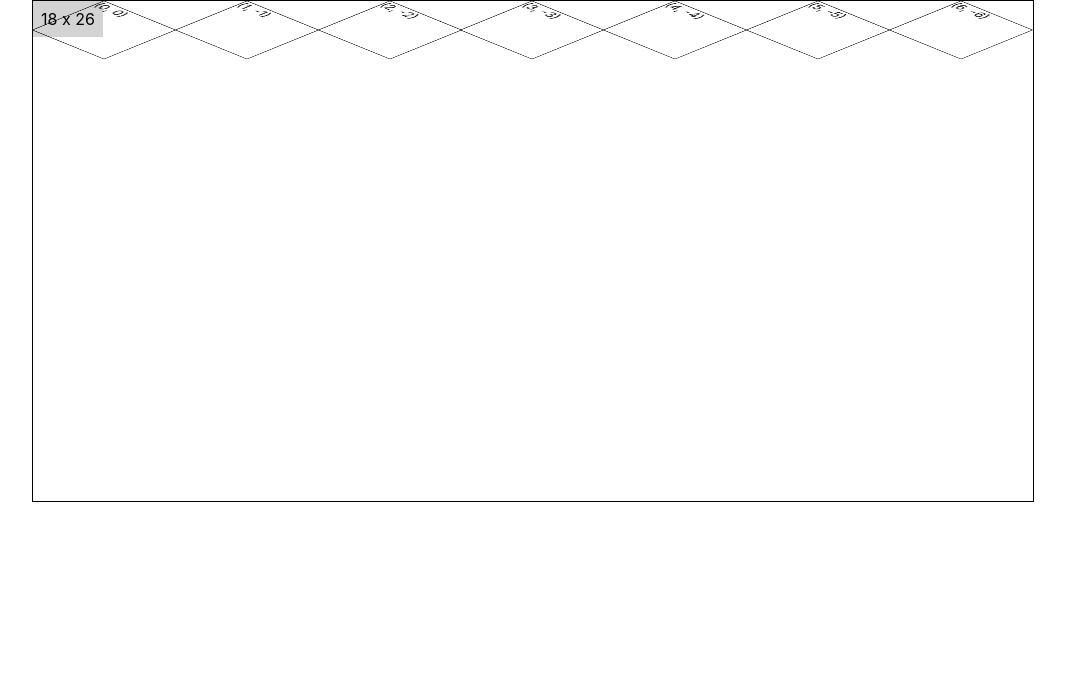
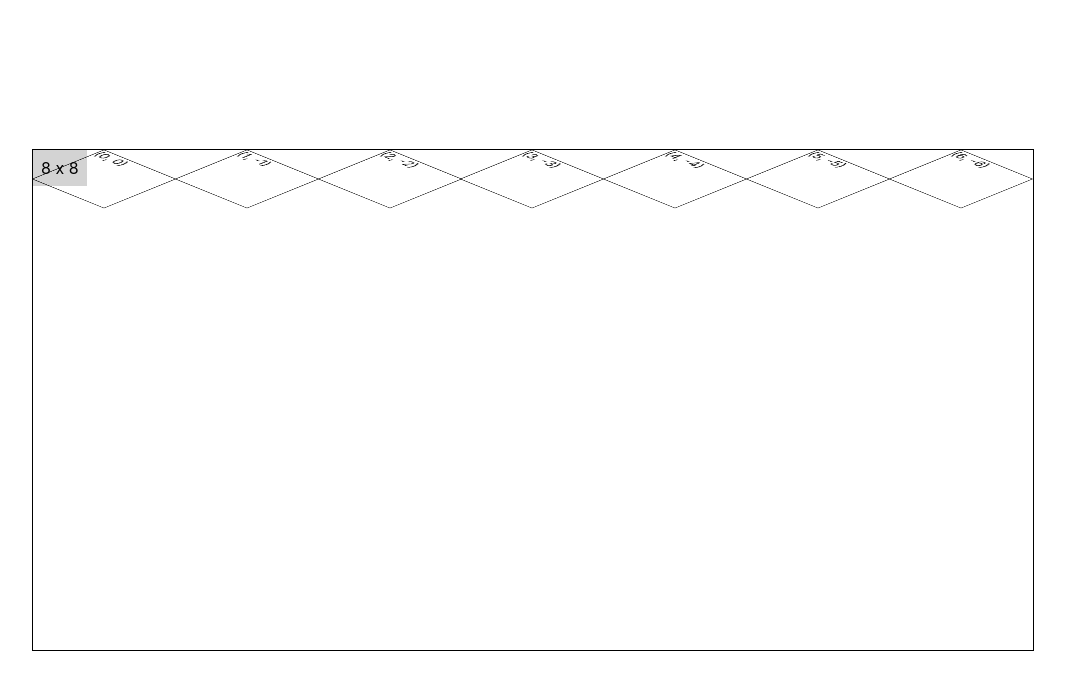
Before and after one commit to MRyutaro/sample_srpg_map_ver3, a React (Create React App) app: page / in a window 1280 px wide. Shown: the top 690 px of the page, without its empty margins (107-1172 px from the left). Built offline with nearby package versions, Linux system fonts and the light colour scheme.

Commit message:
update: 個数の自動計算

```diff
--- a/src/App.tsx
+++ b/src/App.tsx
@@ -4,6 +4,7 @@ function App() {
     return (
         <div
             style={{
+                height: "100vh",
                 display: "flex",
                 justifyContent: "center",
                 alignItems: "center",
@@ -13,6 +14,8 @@ function App() {
                 style={{
                     width: "1000px",
                     height: "500px",
+                    // width: "100%",
+                    // height: "100vh",
                     border: "1px solid black",
                 }}
             >
--- a/src/components/Map.tsx
+++ b/src/components/Map.tsx
@@ -1,5 +1,4 @@
 import { useEffect, useState } from "react";
-import { transform } from "typescript";
 
 // 定数定義
 const TILE_SIDE_LENGTH = 100; // タイルのサイズ
@@ -27,9 +26,7 @@ function Tile({ x, y, tileHalfWidth, tileHalfHeight, children }: TileProps) {
                 height: TILE_SIDE_LENGTH,
                 left: `${MAP_OFFSET_X + x * tileHalfWidth - y * tileHalfWidth}px`,
                 top: `${
-                    MAP_OFFSET_Y +
-                    y * (tileHalfWidth * Math.cos((ROTATE_X * Math.PI) / 180)) +
-                    x * (tileHalfWidth * Math.cos((ROTATE_X * Math.PI) / 180))
+                    MAP_OFFSET_Y + y * (tileHalfWidth * Math.cos((ROTATE_X * Math.PI) / 180)) + x * (tileHalfWidth * Math.cos((ROTATE_X * Math.PI) / 180))
                 }px`,
                 transform: `rotateX(${ROTATE_X}deg) rotateZ(45deg)`,
                 border: "1px solid black",
@@ -55,20 +52,33 @@ export function Map() {
     }, []);
 
     useEffect(() => {
-        // ウィンドウサイズが変更されたときにタイルの数を再計算
+        const mapElement = document.getElementById("map");
+
+        if (!mapElement) return;
+
         const handleResize = () => {
+            const mapWidth = mapElement.clientWidth;
+            const mapHeight = mapElement.clientHeight;
+
             setTilesNum({
-                x: Math.ceil(window.innerWidth / tileHalfWidth),
-                y: Math.ceil(window.innerHeight / tileHalfHeight),
+                x: Math.ceil(mapWidth / (tileHalfWidth * 2)),
+                y: Math.ceil(mapHeight / (tileHalfHeight * 2)),
             });
         };
 
-        if (tileHalfWidth > 0 && tileHalfHeight > 0) {
+        // 初期計算
+        handleResize();
+
+        // ResizeObserverの設定
+        const resizeObserver = new ResizeObserver(() => {
             handleResize();
-        }
+        });
 
-        window.addEventListener("resize", handleResize);
-        return () => window.removeEventListener("resize", handleResize);
+        resizeObserver.observe(mapElement);
+
+        return () => {
+            if (mapElement) resizeObserver.unobserve(mapElement);
+        };
     }, [tileHalfWidth, tileHalfHeight]);
 
     return (
```
